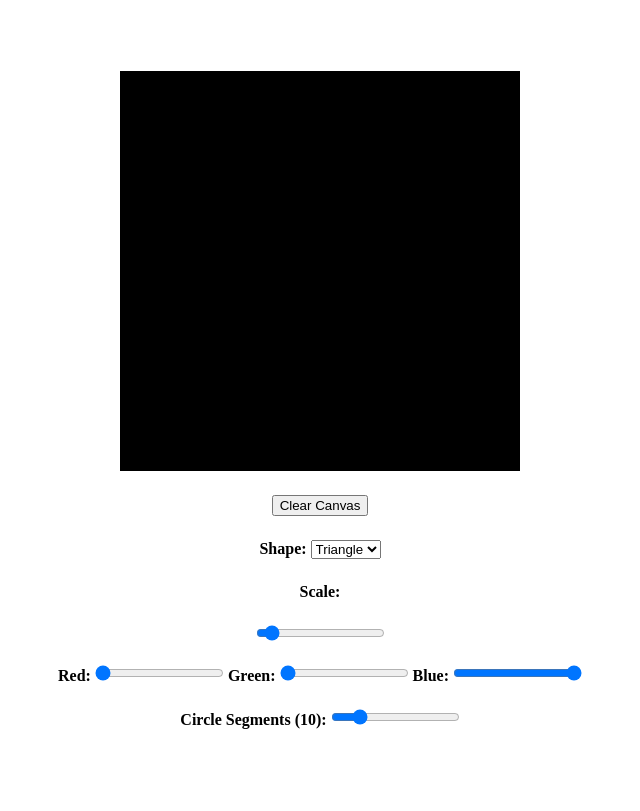
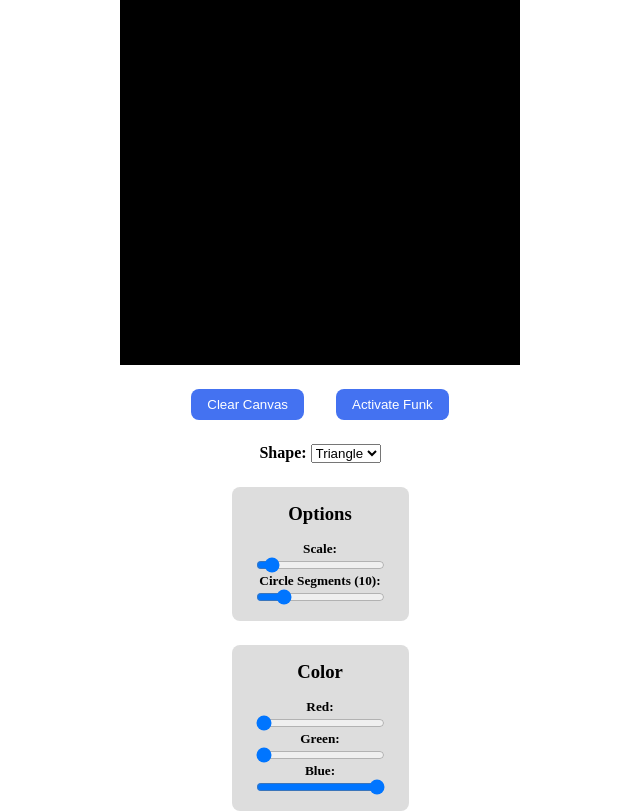
Before and after one commit to JMBeresford/cse160, a website built with webpack: page src/index.html in a window 1280 px wide. Shown: the whole page, without its empty margins (320-960 px from the left). Built offline with nearby package versions, Linux system fonts and the light colour scheme.

Commit message:
some cleanup, prior to refactor

```diff
--- a/src/index.html
+++ b/src/index.html
@@ -12,7 +12,11 @@
       Please use a browser that supports the canvas element
     </canvas>
 
+    <div class="buttons">
       <button id="clear">Clear Canvas</button>
+      <button id="funk">Activate Funk</button>
+    </div>
+
     <div class="shapeSelection">
       <strong>Shape:</strong>
       <select name="shape" id="shape">
@@ -21,7 +25,10 @@
         <option value="circle">Circle</option>
       </select>
     </div>
-    <strong>Scale:</strong>
+
+    <div class="options">
+      <h3>Options</h3>
+      <h5>Scale:</h5>
       <input
         type="range"
         name="scale"
@@ -31,9 +38,21 @@
         step="0.001"
         value="0.1"
       />
+      <h5 class="segs">Circle Segments (10):</h5>
+      <input
+        type="range"
+        name="segments"
+        id="segments"
+        value="10"
+        min="5"
+        max="32"
+        step="1"
+      />
+    </div>
 
     <div class="color">
-      <strong>Red:</strong>
+      <h3>Color</h3>
+      <h5>Red:</h5>
       <input
         type="range"
         name="red"
@@ -43,7 +62,7 @@
         step="0.01"
         value="0"
       />
-      <strong>Green:</strong>
+      <h5>Green:</h5>
       <input
         type="range"
         name="green"
@@ -53,7 +72,7 @@
         step="0.01"
         value="0"
       />
-      <strong>Blue:</strong>
+      <h5>Blue:</h5>
       <input
         type="range"
         name="blue"
@@ -65,17 +84,6 @@
       />
     </div>
 
-    <div class="segs">
-      <strong>Circle Segments (10):</strong>
-      <input
-        type="range"
-        name="segments"
-        id="segments"
-        value="10"
-        min="5"
-        max="32"
-        step="1"
-      />
-    </div>
+    <div class="segs"></div>
   </body>
 </html>
--- a/src/index.js
+++ b/src/index.js
@@ -1,23 +1,6 @@
 import './style.css';
 import { Matrix4 } from '../lib/cuon-matrix-cse160';
 import { init, clearCanvas } from './utils';
-
-// create a point at origin and draw it
-const example = (gl) => {
-  const vertices = new Float32Array([0, 0, 0]);
-
-  const vBuffer = gl.createBuffer();
-
-  // assign attributes
-  gl.bindBuffer(gl.ARRAY_BUFFER, vBuffer);
-  gl.bufferData(gl.ARRAY_BUFFER, vertices, gl.STATIC_DRAW);
-  const aPositionPtr = gl.getAttribLocation(gl.program, 'aPosition');
-  gl.vertexAttribPointer(aPositionPtr, 3, gl.FLOAT, false, 0, 0);
-  gl.enableVertexAttribArray(aPositionPtr);
-
-  // draw the point
-  gl.drawArrays(gl.POINTS, 0, 1);
-};
 
 const initVertices = (gl, shape, segments) => {
   switch (shape) {
@@ -66,7 +49,7 @@ const initVertices = (gl, shape, segments) => {
     }
   }
 
-  gl.bufferData(gl.ARRAY_BUFFER, vertices, gl.STREAM_DRAW);
+  gl.bufferData(gl.ARRAY_BUFFER, vertices, gl.DYNAMIC_DRAW);
   const aPositionPtr = gl.getAttribLocation(gl.program, 'aPosition');
   gl.vertexAttribPointer(aPositionPtr, 2, gl.FLOAT, false, 0, 0);
   gl.enableVertexAttribArray(aPositionPtr);
@@ -191,7 +174,7 @@ if (gl) {
 
   document.getElementById('segments').onchange = (e) => {
     document.querySelector(
-      '.segs strong'
+      '.segs'
     ).textContent = `Circle Segments (${e.target.value}):`;
   };
 
--- a/src/style.css
+++ b/src/style.css
@@ -13,3 +13,40 @@ body {
   justify-content: center;
   gap: 1.5rem;
 }
+
+.buttons {
+  display: flex;
+  gap: 2rem;
+}
+
+button {
+  cursor: pointer;
+  padding: 0.5rem 1rem;
+
+  border-radius: 8px;
+  border: none;
+  background-color: #4472f1;
+
+  color: white;
+
+  transition: all ease 0.2s;
+}
+
+button:hover {
+  background-color: #628cff;
+}
+
+.color,
+.options {
+  display: grid;
+  place-items: center;
+
+  background-color: #dddddd;
+  border-radius: 8px;
+  padding: 1rem 1.5rem;
+}
+
+.color h3,
+.options h3 {
+  margin-bottom: 1rem;
+}
```
Also changed, not shown: src/shaders/animated/default.frag (added, +7 -0 lines), src/shaders/animated/default.vert (added, +10 -0 lines). Lines whose indentation alone changed are shown as unchanged.
